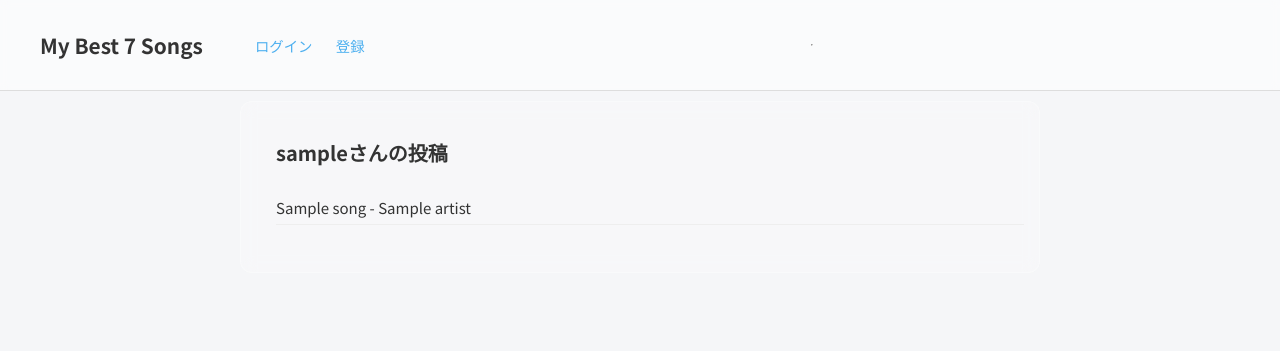
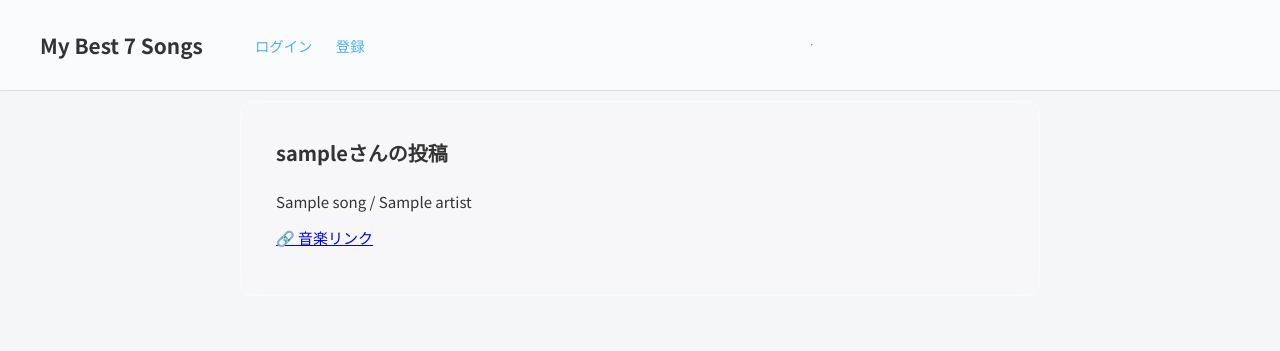
Before and after one commit to akanejingu07/best7songs_app, a Flask app: page /detail/1 in a window 1280 px wide. Shown: the top 351 px of the page. Run offline with Flask 3, Linux system fonts and the light colour scheme; a database or web service that is not in the repository returns one stand-in record (values such as "Sample title"); some libraries are stand-ins or nearby versions.

Commit message:
Update detail.html

```diff
--- a/templates/detail.html
+++ b/templates/detail.html
@@ -6,7 +6,15 @@
 
   <ul class="song-list">
     {% for song in songs %}
-      <li>{{ song.title }} - {{ song.artist }}</li>
+  <div class="song">
+    <p>{{ song.title }} / {{ song.artist }}</p>
+
+    {% if song.url %}
+      <a href="{{ song.url }}" target="_blank">
+        🔗 音楽リンク
+      </a>
+    {% endif %}
+  </div>
     {% endfor %}
   </ul>
 
```
